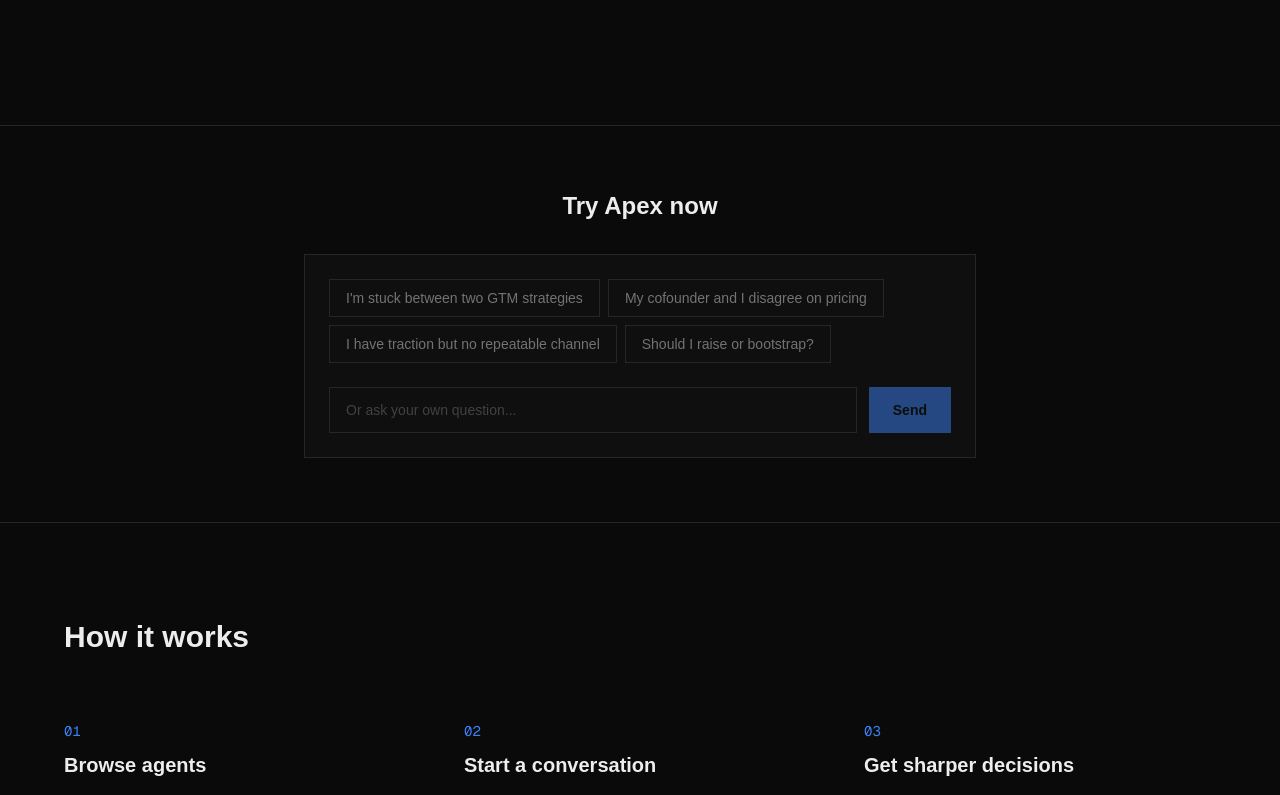
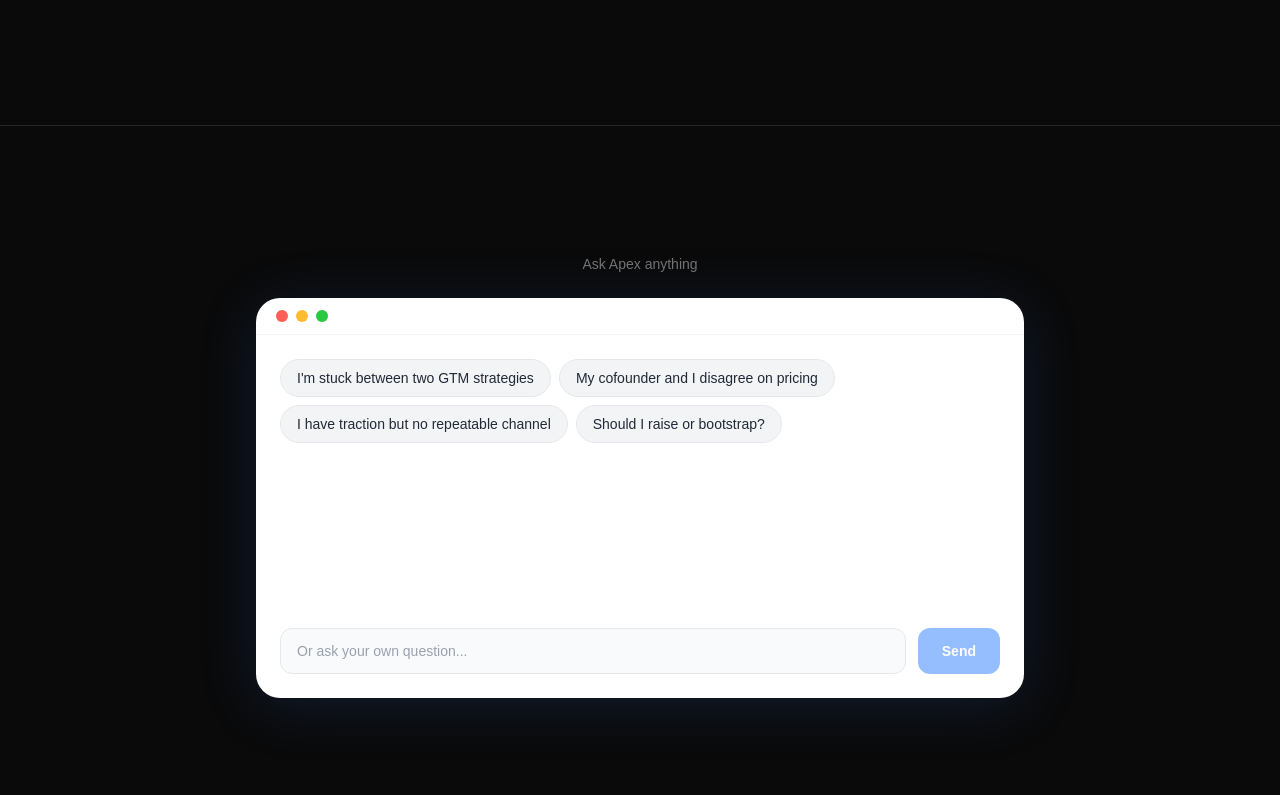
Before and after one commit to Apex-Sudo/forgehouse-site, a Next.js app: page / in a window 1280 px wide. Shown: the part 740-1535 px from the top of the page. Built offline with nearby package versions, Linux system fonts and the light colour scheme.

Commit message:
InlineChat: light theme, Apple-style radius, chat window design

```diff
--- a/src/app/page.tsx
+++ b/src/app/page.tsx
@@ -62,9 +62,9 @@ export default function Home() {
       </section>
 
       {/* Inline Chat */}
-      <section className="px-6 py-16 border-t border-border">
+      <section className="px-6 py-32 border-t border-border">
         <div className="max-w-4xl mx-auto">
-          <h2 className="text-xl md:text-2xl font-bold mb-8 text-center">Try Apex now</h2>
+          <p className="text-sm text-muted text-center mb-6">Ask Apex anything</p>
           <InlineChat />
         </div>
       </section>
--- a/src/components/InlineChat.tsx
+++ b/src/components/InlineChat.tsx
@@ -75,28 +75,57 @@ export default function InlineChat() {
   };
 
   return (
-    <div className="border border-border bg-surface/50 max-w-2xl mx-auto">
+    <div className="bg-white rounded-3xl shadow-[0_8px_60px_rgba(59,130,246,0.15)] max-w-3xl mx-auto min-h-[400px] flex flex-col overflow-hidden">
+      {/* macOS window chrome */}
+      <div className="flex items-center gap-2 px-5 py-3 border-b border-gray-100">
+        <span className="w-3 h-3 rounded-full bg-[#FF5F57]" />
+        <span className="w-3 h-3 rounded-full bg-[#FEBC2E]" />
+        <span className="w-3 h-3 rounded-full bg-[#28C840]" />
+      </div>
+
       {!started && (
+        <div className="flex-1 flex flex-col">
           <div className="p-6 pb-3">
             <div className="flex flex-wrap gap-2">
               {STARTERS.map((s) => (
                 <button
                   key={s}
                   onClick={() => send(s)}
-                className="text-sm border border-border px-4 py-2 text-muted hover:text-foreground hover:border-amber/40 transition"
+                  className="text-sm bg-[#F3F4F6] text-[#1F2937] border border-[#E5E7EB] px-4 py-2 rounded-full hover:bg-[#E5E7EB] transition"
                 >
                   {s}
                 </button>
               ))}
             </div>
           </div>
+
+          <div className="mt-auto px-6 pb-6 pt-3">
+            <div className="flex gap-3">
+              <textarea
+                value={input}
+                onChange={(e) => setInput(e.target.value)}
+                onKeyDown={handleKeyDown}
+                placeholder="Or ask your own question..."
+                rows={1}
+                className="flex-1 bg-[#F9FAFB] border border-[#E5E7EB] rounded-xl px-4 py-3 text-sm text-[#111827] placeholder:text-gray-400 focus:outline-none focus:border-blue-400 transition resize-none"
+              />
+              <button
+                onClick={() => send(input)}
+                disabled={!input.trim()}
+                className="bg-blue-500 text-white px-6 py-3 font-semibold text-sm rounded-xl hover:bg-blue-600 transition disabled:opacity-50"
+              >
+                Send
+              </button>
+            </div>
+          </div>
+        </div>
       )}
 
       {started && (
-        <div className="p-6 space-y-4 max-h-[400px] overflow-y-auto">
+        <div className="flex-1 p-6 space-y-4 max-h-[450px] overflow-y-auto">
           {/* User bubble */}
           <div className="flex justify-end">
-            <div className="bg-blue-500 text-white px-4 py-2.5 text-sm leading-relaxed rounded-lg max-w-[85%]">
+            <div className="bg-[#3B82F6] text-white px-4 py-2.5 text-sm leading-relaxed rounded-2xl max-w-[85%]">
               {userMessage}
             </div>
           </div>
@@ -106,9 +135,9 @@ export default function InlineChat() {
             <div className="flex justify-start">
               <div
                 ref={responseRef}
-                className="bg-gray-800 text-white px-4 py-2.5 text-sm leading-relaxed rounded-lg max-w-[85%] whitespace-pre-wrap"
+                className="bg-[#F3F4F6] text-[#111827] px-4 py-2.5 text-sm leading-relaxed rounded-2xl max-w-[85%] whitespace-pre-wrap"
               >
-                {assistantMessage || <span className="animate-pulse">●●●</span>}
+                {assistantMessage || <span className="animate-pulse text-gray-400">●●●</span>}
               </div>
             </div>
           )}
@@ -117,7 +146,7 @@ export default function InlineChat() {
             <div className="pt-2 text-center">
               <Link
                 href="/chat/apex"
-                className="text-amber hover:text-amber-dark text-sm font-semibold transition"
+                className="text-blue-500 hover:text-blue-600 text-sm font-semibold transition"
               >
                 Continue this conversation &rarr;
               </Link>
@@ -125,28 +154,6 @@ export default function InlineChat() {
           )}
         </div>
       )}
-
-      {!started && (
-        <div className="px-6 pb-6 pt-3">
-          <div className="flex gap-3">
-            <textarea
-              value={input}
-              onChange={(e) => setInput(e.target.value)}
-              onKeyDown={handleKeyDown}
-              placeholder="Or ask your own question..."
-              rows={1}
-              className="flex-1 bg-transparent border border-border px-4 py-3 text-sm text-foreground placeholder:text-muted/50 focus:outline-none focus:border-amber/40 transition resize-none"
-            />
-            <button
-              onClick={() => send(input)}
-              disabled={!input.trim()}
-              className="bg-amber text-background px-6 py-3 font-semibold text-sm hover:bg-amber-dark transition disabled:opacity-50"
-            >
-              Send
-            </button>
-          </div>
-        </div>
-      )}
     </div>
   );
 }
```
Lines whose indentation alone changed are shown as unchanged.
